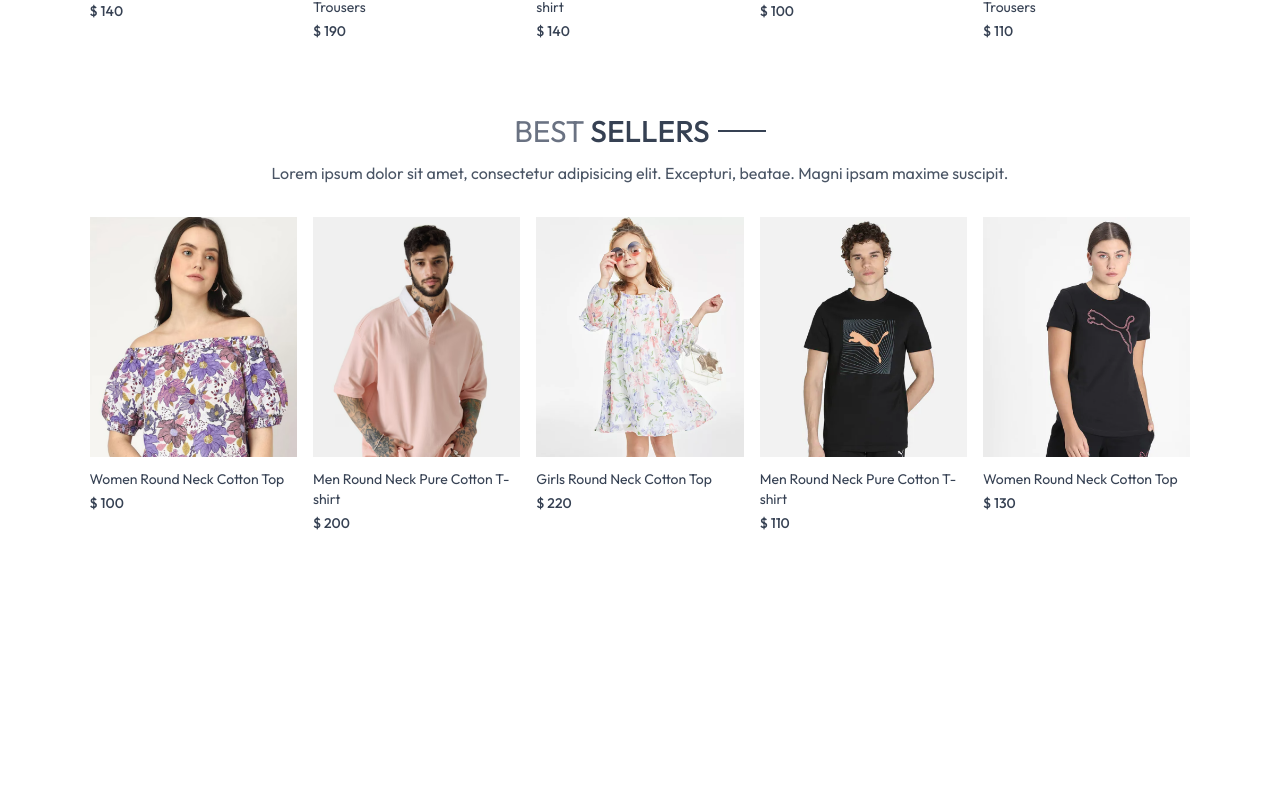
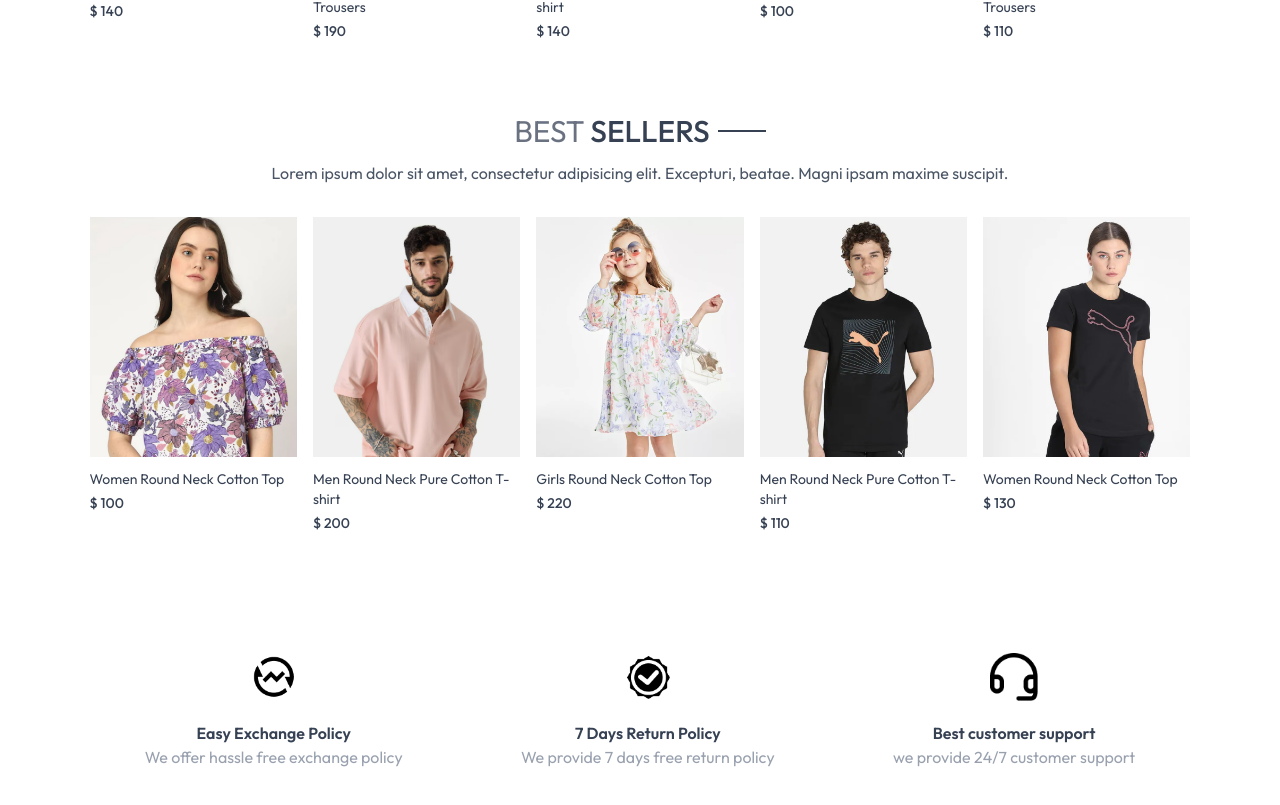
Before and after one commit to Ritesh9919/forever, a React (Vite) app in the folder frontend/: page / in a window 1280 px wide. Shown: the part 1312-2117 px from the top of the page. Before the commit the page ends 1885 px from the top, so only its background shows below. Built offline with nearby package versions, Linux system fonts and the light colour scheme.

Commit message:
Add OurPolicy component and integrate it into Home page

```diff
--- /dev/null
+++ b/frontend/src/components/OurPolicy.jsx
@@ -0,0 +1,26 @@
+import React from "react";
+import { assets } from "../assets/assets";
+
+const OurPolicy = () => {
+  return (
+    <div className="flex flex-col sm:flex-row justify-around gap-12 sm:gap-2 text-center py-20 text-xs sm:text-sm md:text-base text-gray-700">
+      <div>
+        <img src={assets.exchange_icon} alt="" className="w-12 m-auto mb-5" />
+        <p className="font-semibold">Easy Exchange Policy</p>
+        <p className="text-gray-400">We offer hassle free exchange policy</p>
+      </div>
+      <div>
+        <img src={assets.quality_icon} alt="" className="w-12 m-auto mb-5" />
+        <p className="font-semibold">7 Days Return Policy</p>
+        <p className="text-gray-400">We provide 7 days free return policy</p>
+      </div>
+      <div>
+        <img src={assets.support_img} alt="" className="w-12 m-auto mb-5" />
+        <p className="font-semibold">Best customer support</p>
+        <p className="text-gray-400">we provide 24/7 customer support</p>
+      </div>
+    </div>
+  );
+};
+
+export default OurPolicy;
--- a/frontend/src/pages/Home.jsx
+++ b/frontend/src/pages/Home.jsx
@@ -1,6 +1,7 @@
 import Hero from "../components/Hero";
 import LatestCollection from "../components/LatestCollection";
 import BestSeller from "../components/BestSeller";
+import OurPolicy from "../components/OurPolicy";
 
 const Home = () => {
   return (
@@ -8,6 +9,7 @@
       <Hero />
       <LatestCollection />
       <BestSeller />
+      <OurPolicy />
     </div>
   );
 };
```
